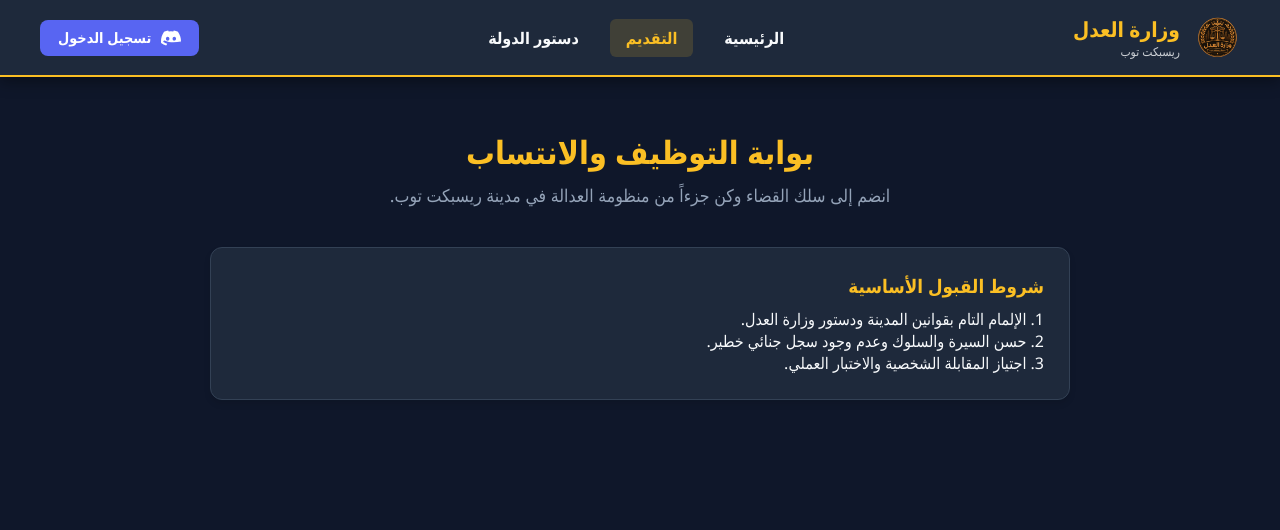
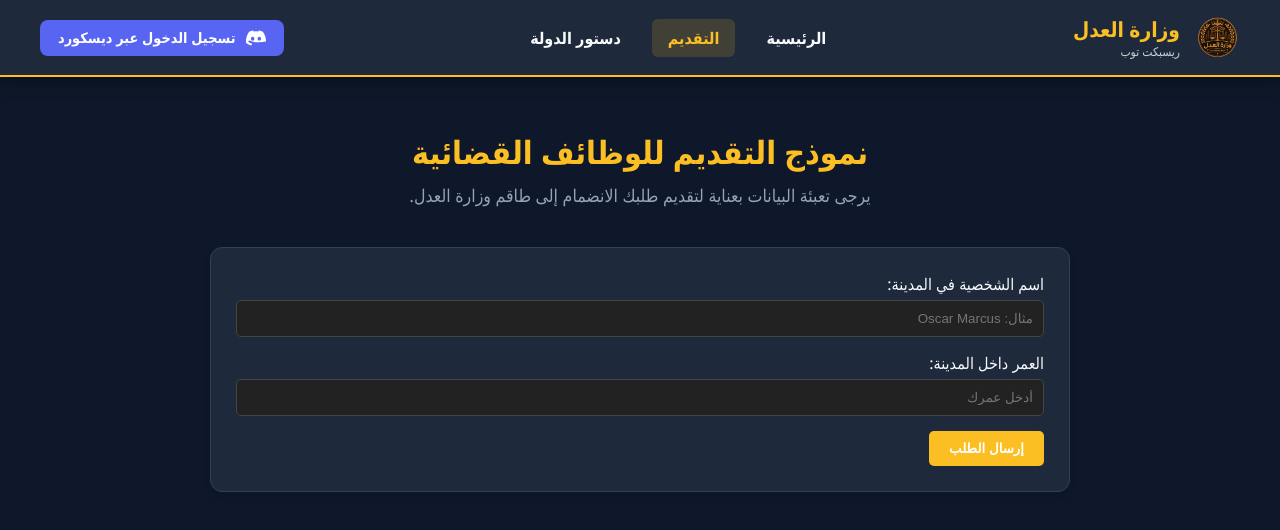
Before and after one commit to justicerespecttop/gam, a plain HTML site: page apply.html in a window 1280 px wide. Drawn offline with Linux system fonts and the light colour scheme.

Commit message:
Update apply.html

```diff
--- a/apply.html
+++ b/apply.html
@@ -8,6 +8,7 @@
 </head>
 <body>
 
+    <!-- شريط التنقل العلوي -->
     <nav class="main-navbar">
         <div class="nav-brand">
             <img src="logo_justice.png" alt="الشعار" class="nav-brand-logo">
@@ -23,25 +24,45 @@
             <li><a href="constitution.html">دستور الدولة</a></li>
         </ul>
 
-        <a href="https://discord.com/api/oauth2/authorize?client_id=1543589301407973428&redirect_uri=http://127.0.0.1:5500/index.html&response_type=code&scope=identify" class="discord-login-btn">
+        <!-- زر ديسكورد -->
+        <a href="https://discord.com/api/oauth2/authorize?client_id=1543589301407973428&redirect_uri=https://justicerespecttop.github.io/Respect-Top/index.html&response_type=code&scope=identify" class="discord-login-btn" id="login-btn">
             <svg class="discord-icon" viewBox="0 0 127.14 96.36"><path fill="currentColor" d="M107.7,8.07A105.15,105.15,0,0,0,81.47,0a72.06,72.06,0,0,0-3.36,6.83A97.16,97.16,0,0,0,49,6.83,72.37,72.37,0,0,0,45.64,0,105.85,105.85,0,0,0,19.39,8.07C2.79,32.65-1.71,56.6.54,80.21h0A105.73,105.73,0,0,0,32.71,96.36a77.7,77.7,0,0,0,6.76-11.78A72.55,72.55,0,0,1,15.43,73.19a6.09,6.09,0,0,1,.44-6.22,5.94,5.94,0,0,1,5.76-2.94c56.51,25.86,113.82,0,170.36,0a5.94,5.94,0,0,1,5.76,2.94,6.09,6.09,0,0,1,.44,6.22,72.69,72.69,0,0,1-24,11.39,77.53,77.53,0,0,0,6.76,11.78A105.73,105.73,0,0,0,126.6,80.21h0C128.86,56.6,124.36,32.65,107.7,8.07ZM42.45,65.69C36.29,65.69,31.29,60,31.29,53s4.91-12.69,11.07-12.69c6.16,0,11.16,5.68,11.16,12.69S48.61,65.69,42.45,65.69Zm42.24,0C78.53,65.69,73.53,60,73.53,53s4.91-12.69,11.07-12.69c6.16,0,11.16,5.68,11.16,12.69S88.85,65.69,82.69,65.69Z"/></svg>
-            تسجيل الدخول
+            تسجيل الدخول عبر ديسكورد
         </a>
     </nav>
 
+    <!-- محتوى صفحة التقديم -->
     <main class="main-container">
         <div class="page-header">
-            <h2>بوابة التوظيف والانتساب</h2>
-            <p>انضم إلى سلك القضاء وكن جزءاً من منظومة العدالة في مدينة ريسبكت توب.</p>
+            <h2>نموذج التقديم للوظائف القضائية</h2>
+            <p>يرجى تعبئة البيانات بعناية لتقديم طلبك الانضمام إلى طاقم وزارة العدل.</p>
         </div>
 
         <div class="card">
-            <h3 style="color: var(--accent-color); margin-bottom: 10px;">شروط القبول الأساسية</h3>
-            <p>1. الإلمام التام بقوانين المدينة ودستور وزارة العدل.</p>
-            <p>2. حسن السيرة والسلوك وعدم وجود سجل جنائي خطير.</p>
-            <p>3. اجتياز المقابلة الشخصية والاختبار العملي.</p>
+            <form>
+                <div style="margin-bottom: 15px;">
+                    <label style="display: block; margin-bottom: 5px;">اسم الشخصية في المدينة:</label>
+                    <input type="text" style="width: 100%; padding: 10px; border-radius: 5px; border: 1px solid #444; background: #222; color: #fff;" placeholder="مثال: Oscar Marcus">
+                </div>
+                <div style="margin-bottom: 15px;">
+                    <label style="display: block; margin-bottom: 5px;">العمر داخل المدينة:</label>
+                    <input type="number" style="width: 100%; padding: 10px; border-radius: 5px; border: 1px solid #444; background: #222; color: #fff;" placeholder="أدخل عمرك">
+                </div>
+                <button type="submit" style="background: var(--accent-color); color: #fff; padding: 10px 20px; border: none; border-radius: 5px; cursor: pointer; font-weight: bold;">إرسال الطلب</button>
+            </form>
         </div>
     </main>
 
+    <script>
+        const urlParams = new URLSearchParams(window.location.search);
+        if (urlParams.has('code')) {
+            const loginBtn = document.getElementById('login-btn');
+            if (loginBtn) {
+                loginBtn.innerHTML = "✔ تم تسجيل الدخول";
+                loginBtn.style.backgroundColor = "#22c55e";
+                loginBtn.href = "#";
+            }
+        }
+    </script>
 </body>
 </html>
```
